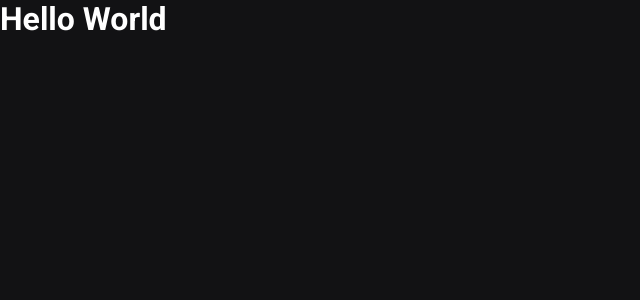
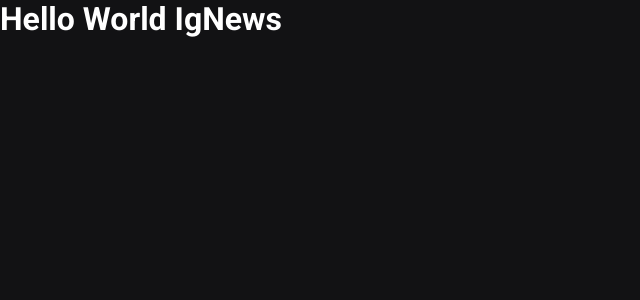
Before and after one commit to pedropaulodf/ignite-ignews, a Next.js app: page / in a window 1280 px wide. Shown: the top 300 px of the page, without its empty margins (0-640 px from the left). Built offline with nearby package versions, Linux system fonts and the light colour scheme.

Commit message:
First commit

```diff
--- a/src/pages/index.tsx
+++ b/src/pages/index.tsx
@@ -8,7 +8,7 @@
       </Head>
 
       <h1>
-        Hello <span>World</span>
+        Hello <span>World IgNews</span>
       </h1>
     </>
   )
```
